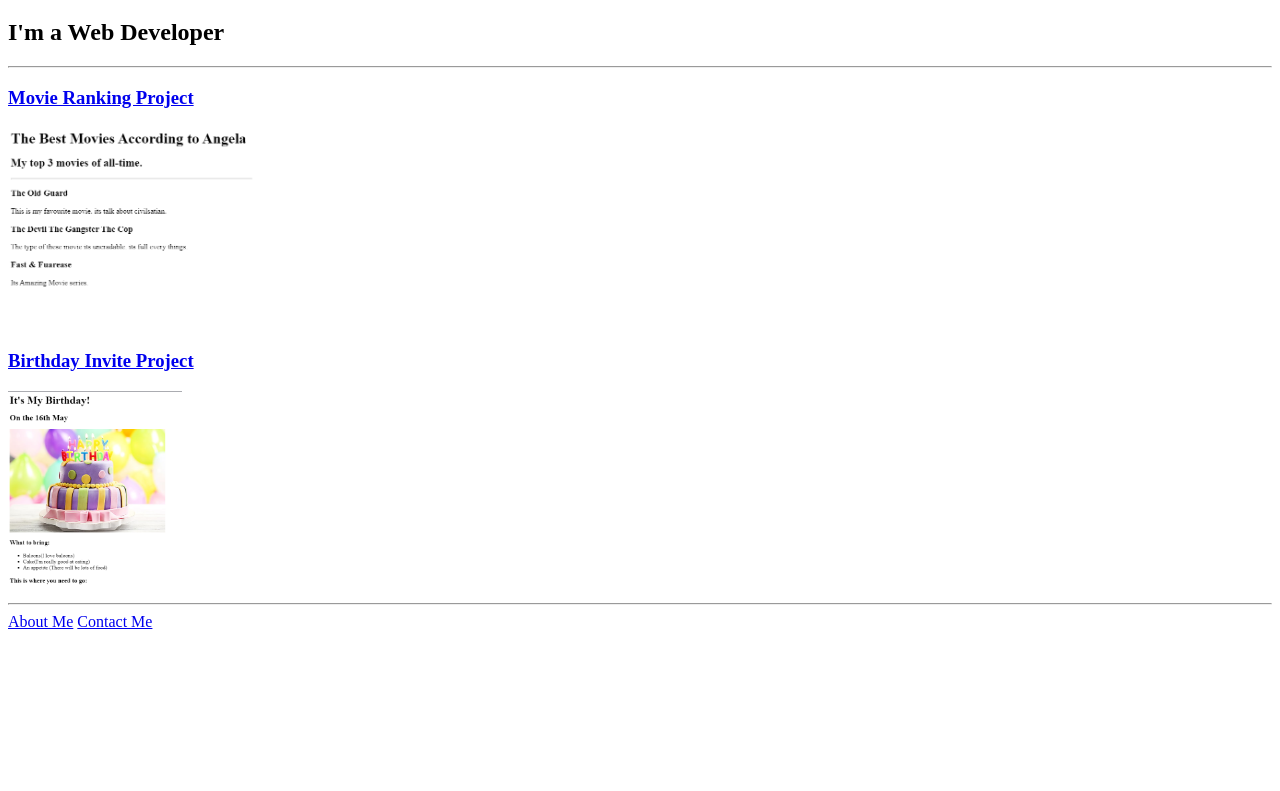
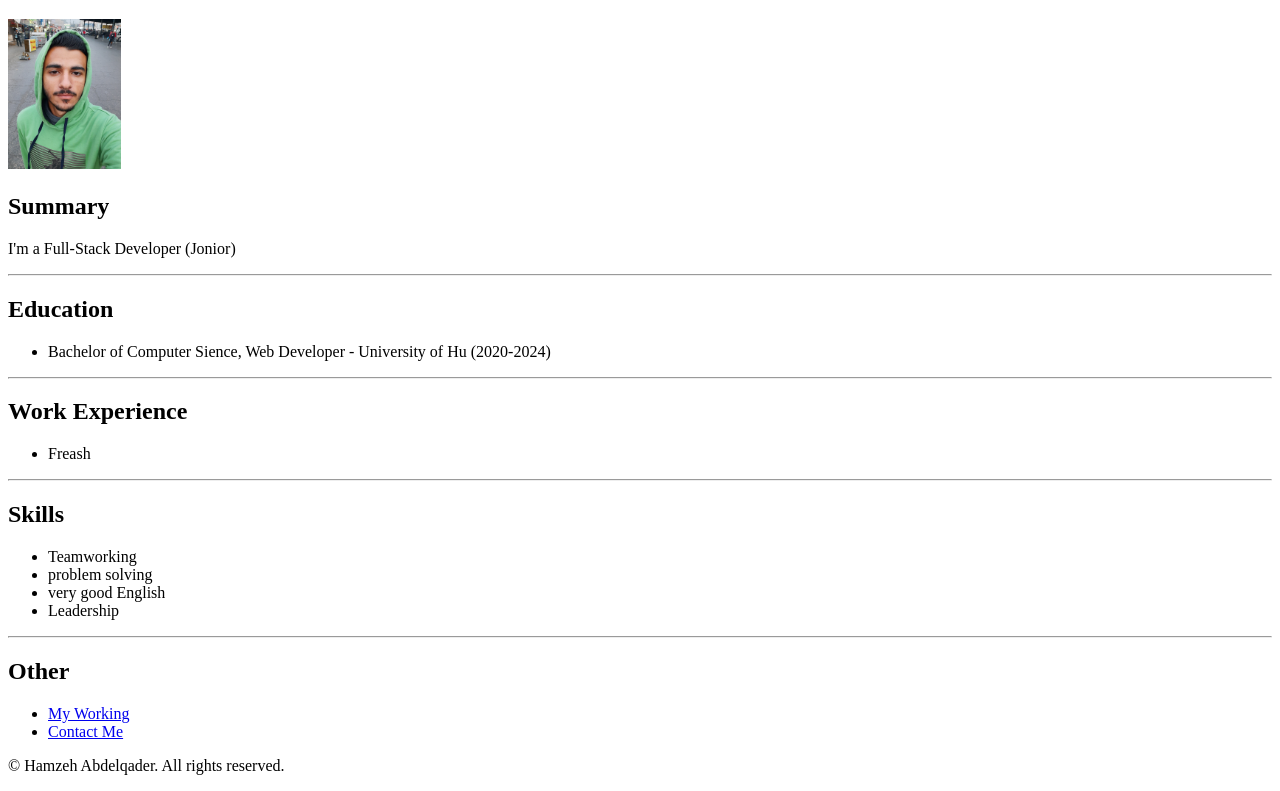
Before and after one commit to Hamzeh16/html-portfolio, a plain HTML site: page index.html in a window 1280 px wide. Shown: the part 61-852 px from the top of the page. Before the commit the page ends 800 px from the top, so only its background shows below. Drawn offline with Linux system fonts and the light colour scheme.

Commit message:
Add files via upload

```diff
--- a/index.html
+++ b/index.html
@@ -3,27 +3,37 @@
 <head>
     <meta charset="UTF-8">
     <meta name="viewport" content="width=device-width, initial-scale=1.0">
-    <title>My Website</title>
+    <title>My Resume</title>
 </head>
 <body>
     <h1>Hamzeh Abdelqader</h1>
-    <h2>I'm a Web Developer</h2>
+    <img src="./assets/image/mypic.jpg" height="150" />
+    <h2>Summary</h2>
+    <p>I'm a Full-Stack Developer (Jonior) </p>
     <hr />
-    <h3><a href="./public/movie-ranking.html">Movie Ranking Project</a></h3>
-    <img src="./assets/images/Movesf.png" alt="my top 5 movie" height="200" />
-    <h3><a href="./public/birthday-invite.html">Birthday Invite Project</a></h3>
-    <img src="./assets/images/birthd16.png" alt="my Birthday" height="200" />
+    <h2>Education</h2>
+    <ul>
+        <li>Bachelor of Computer Sience, Web Developer - University of Hu (2020-2024)</li>
+    </ul>
     <hr />
-    <a href="./public/about.html">About Me</a>
-    <a href="./public/contact.html">Contact Me</a>
+    <h2>Work Experience</h2>
+    <ul>
+        <li>Freash</li>
+    </ul>
+    <hr />
+    <h2>Skills</h2>
+    <ul>
+        <li>Teamworking</li>
+        <li>problem solving</li>
+        <li>very good English</li>
+        <li>Leadership</li>
+    </ul>
+    <hr />
+    <h2>Other</h2>
+    <ul>
+        <li><a href="https://hamzeh16.github.io/html-portfolio/">My Working</a></li>
+        <li><a href="./public/contact.html">Contact Me</a></li>
+    </ul>
+    <p>© Hamzeh Abdelqader. All rights reserved.</p>
 </body>
 </html>
-
-
-<!-- TODO 5: Add a link to the project pages -->
-
-<!-- TODO 6: Add images to show the project previews
-HINT for TODO 6: You can use the height attribute set to 200 to make the image smaller:
-https://developer.mozilla.org/en-US/docs/Web/HTML/Element/img#attr-height -->
-
-<!-- TODO 7: Add the Contact Me and About Me page links -->
```
Also changed, not shown: assets/image/mypic.jpg (added).
